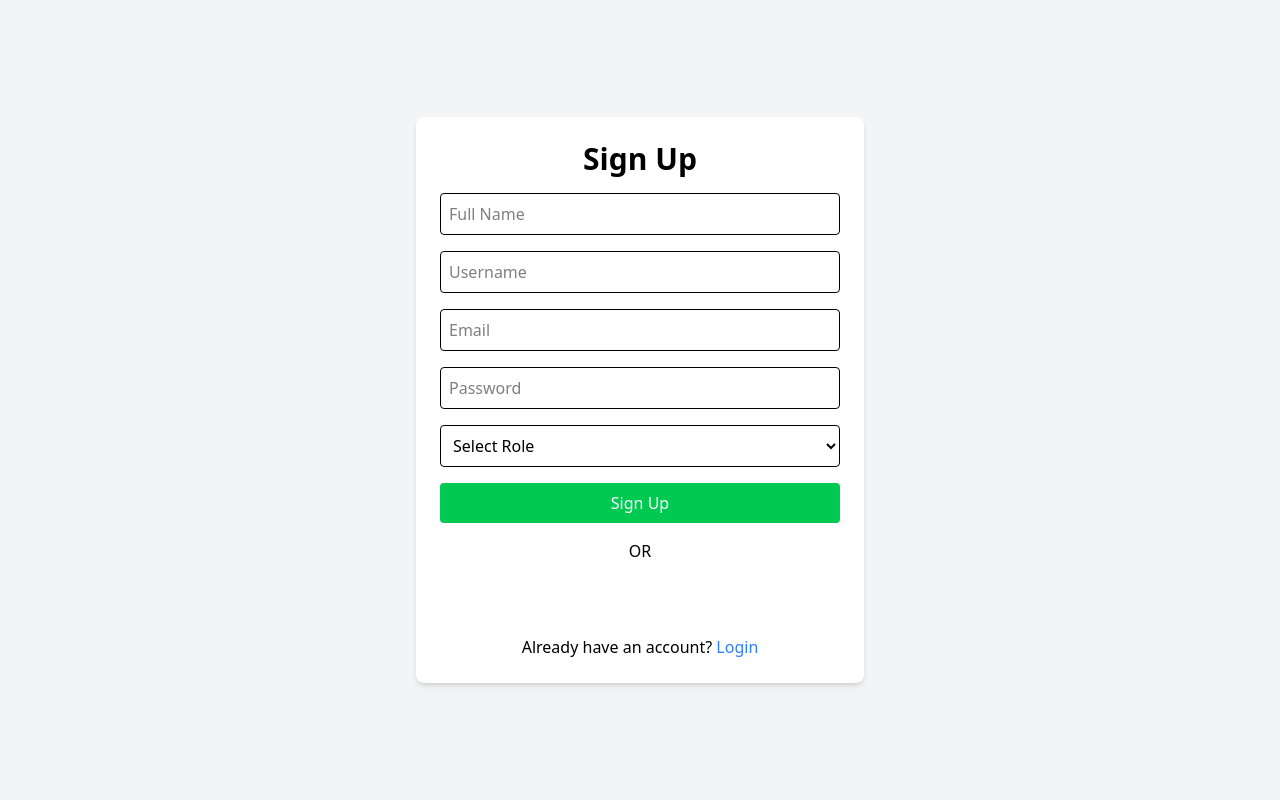
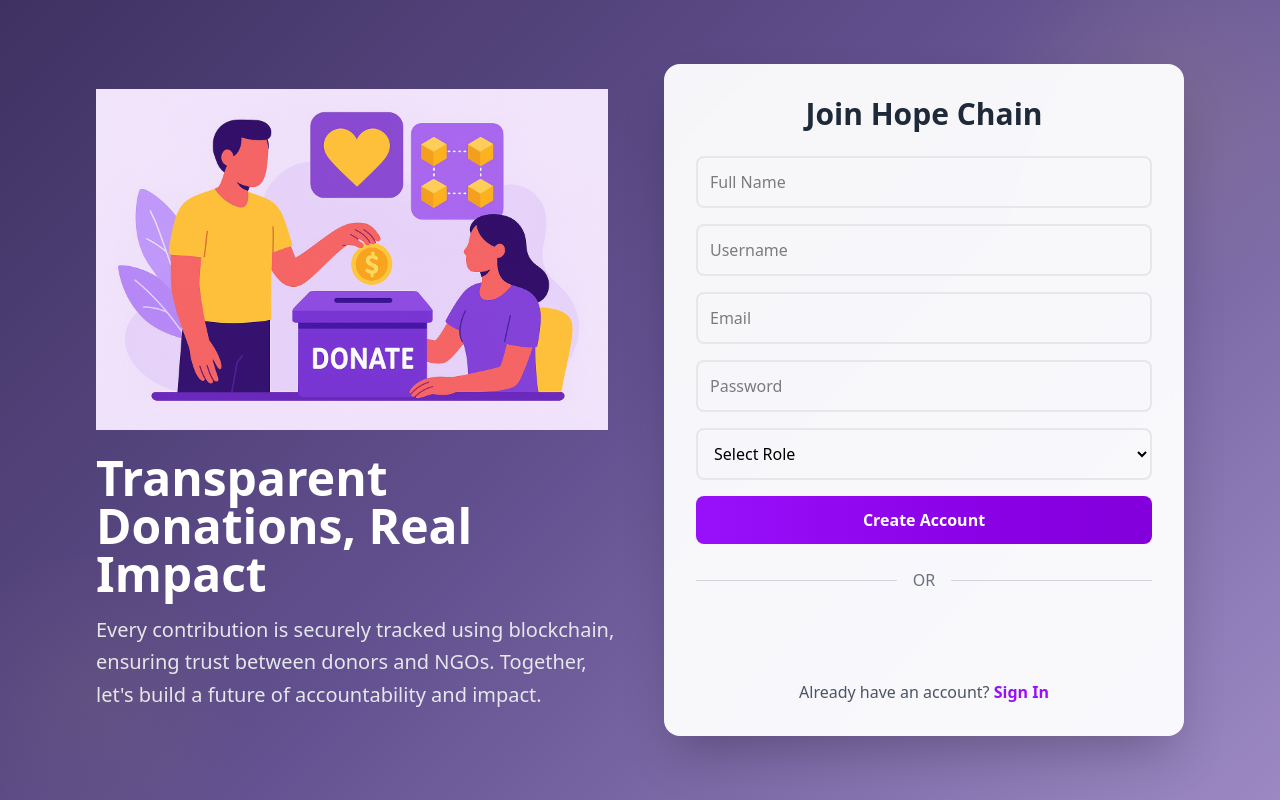
Before and after one commit to saibhagat2004/Donation-System, a React (Vite) app in the folder frontend/: page /signup in a window 1280 px wide. Built offline with nearby package versions, Linux system fonts and the light colour scheme; no server answers.

Commit message:
Login and signup page UI added

```diff
--- a/frontend/src/pages/auth/SignUpPage.jsx
+++ b/frontend/src/pages/auth/SignUpPage.jsx
@@ -61,43 +61,132 @@ const SignUpPage = () => {
     };
     signupMutation.mutate(googleUser);
   };
+
   return (
-    <div className="flex flex-col items-center justify-center min-h-screen bg-gray-100 p-4">
-      <div className="w-full max-w-md bg-white p-6 rounded-lg shadow-md">
-        <h1 className="text-3xl font-bold text-center mb-4">Sign Up</h1>
+    <div
+      className="min-h-screen flex items-center justify-center relative overflow-hidden"
+      style={{
+        background: 'linear-gradient(135deg, rgba(42, 27, 80, 0.9) 0%, rgba(60, 38, 117, 0.8) 50%, rgba(114, 87, 171, 0.7) 100%)'
+      }}
+    >
+      {/* Yellow accent circles */}
+      <div
+        className="absolute top-0 right-0 w-96 h-96 rounded-full opacity-20"
+        style={{
+          background: 'radial-gradient(circle, rgba(253, 224, 71, 0.4) 0%, transparent 70%)',
+          transform: 'translate(20%, -20%)'
+        }}
+      ></div>
+      <div
+        className="absolute bottom-0 left-0 w-80 h-80 rounded-full opacity-15"
+        style={{
+          background: 'radial-gradient(circle, rgba(253, 224, 71, 0.3) 0%, transparent 70%)',
+          transform: 'translate(-20%, 20%)'
+        }}
+      ></div>
+
+      <div className="w-full max-w-6xl mx-auto p-8 grid md:grid-cols-2 gap-12 items-center">
+        {/* Left side - Auth Banner and Content */}
+        <div className="text-white space-y-6">
+          <div className="flex justify-center md:justify-start">
+            <img
+              src="/Auth Banner.png"
+              alt="Auth Banner"
+              className="w-full max-w-lg h-auto object-contain"
+            />
+          </div>
+
+          <div className="text-center md:text-left">
+            <h1 className="text-4xl md:text-5xl font-bold mb-4 text-white">
+              Transparent Donations, Real Impact
+            </h1>
+            <p className="text-lg md:text-xl text-gray-200 leading-relaxed">
+              Every contribution is securely tracked using blockchain, ensuring trust between donors and NGOs. Together, let's build a future of accountability and impact.
+            </p>
+          </div>
+        </div>
+
+        {/* Right side - SignUp Form */}
+        <div className="bg-white/95 backdrop-blur-sm p-8 rounded-2xl shadow-2xl">
+          <h2 className="text-3xl font-bold text-center mb-6 text-gray-800">Join Hope Chain</h2>
 
           <form onSubmit={handleSubmit} className="space-y-4">
-          <input type="text" name="fullName" placeholder="Full Name" value={formData.fullName} onChange={handleInputChange} className="w-full p-2 border rounded" required />
-          <input type="text" name="username" placeholder="Username" value={formData.username} onChange={handleInputChange} className="w-full p-2 border rounded" required />
-          <input type="email" name="email" placeholder="Email" value={formData.email} onChange={handleInputChange} className="w-full p-2 border rounded" required />
-          <input type="password" name="password" placeholder="Password" value={formData.password} onChange={handleInputChange} className="w-full p-2 border rounded" required />
+            <input
+              type="text"
+              name="fullName"
+              placeholder="Full Name"
+              value={formData.fullName}
+              onChange={handleInputChange}
+              className="w-full p-3 border-2 border-gray-200 rounded-lg focus:border-purple-500 focus:outline-none transition-colors"
+              required
+            />
+            <input
+              type="text"
+              name="username"
+              placeholder="Username"
+              value={formData.username}
+              onChange={handleInputChange}
+              className="w-full p-3 border-2 border-gray-200 rounded-lg focus:border-purple-500 focus:outline-none transition-colors"
+              required
+            />
+            <input
+              type="email"
+              name="email"
+              placeholder="Email"
+              value={formData.email}
+              onChange={handleInputChange}
+              className="w-full p-3 border-2 border-gray-200 rounded-lg focus:border-purple-500 focus:outline-none transition-colors"
+              required
+            />
+            <input
+              type="password"
+              name="password"
+              placeholder="Password"
+              value={formData.password}
+              onChange={handleInputChange}
+              className="w-full p-3 border-2 border-gray-200 rounded-lg focus:border-purple-500 focus:outline-none transition-colors"
+              required
+            />
             <select
               name="role"
               value={formData.role}
               onChange={handleInputChange}
-              className="w-full p-2 border rounded"
+              className="w-full p-3 border-2 border-gray-200 rounded-lg focus:border-purple-500 focus:outline-none transition-colors"
               required
             >
               <option value="" disabled>Select Role</option>
               <option value="Donor">Donor</option>
               <option value="NGO">NGO</option>
             </select>
-            <button type="submit" className="w-full bg-green-500 text-white p-2 rounded hover:bg-green-600">Sign Up</button>
-
+            <button
+              type="submit"
+              className="w-full bg-gradient-to-r from-purple-600 to-purple-700 text-white p-3 rounded-lg hover:from-purple-700 hover:to-purple-800 transition-all duration-200 font-semibold"
+              disabled={signupMutation.isPending}
+            >
+              {signupMutation.isPending ? "Creating Account..." : "Create Account"}
+            </button>
           </form>
 
-        <div className="my-4 text-center">OR</div>
+          <div className="my-6 flex items-center">
+            <div className="flex-1 h-px bg-gray-300"></div>
+            <span className="px-4 text-gray-500 font-medium">OR</span>
+            <div className="flex-1 h-px bg-gray-300"></div>
+          </div>
 
-       <div className="flex justify-center">
+          <div className="flex justify-center mb-4">
             <GoogleLogin
               onSuccess={handleGoogleSuccess}
               onError={() => toast.error("Google login failed")}
             />
           </div>
-        <p className="text-center mt-4">
-          Already have an account?
-          <Link to="/login" className="text-blue-500 hover:underline"> Login</Link>
+
+          <p className="text-center mt-6 text-gray-600">
+            Already have an account?{" "}
+            <Link to="/login" className="text-purple-600 hover:text-purple-700 font-semibold hover:underline">
+              Sign In
+            </Link>
           </p>
+        </div>
       </div>
     </div>
   );
--- a/frontend/src/pages/auth/login.jsx
+++ b/frontend/src/pages/auth/login.jsx
@@ -58,9 +58,54 @@ const LoginPage = ({ onGuestLogin }) => {
   };
 
   return (
-    <div className="flex flex-col items-center justify-center min-h-screen bg-gray-100 p-4">
-      <div className="w-full max-w-md bg-white p-6 rounded-lg shadow-md">
-        <h1 className="text-3xl font-bold text-center mb-4">Login</h1>
+    <div
+      className="min-h-screen flex items-center justify-center relative overflow-hidden"
+      style={{
+        background: 'linear-gradient(135deg, rgba(42, 27, 80, 0.9) 0%, rgba(60, 38, 117, 0.8) 50%, rgba(114, 87, 171, 0.7) 100%)'
+      }}
+    >
+      {/* Yellow accent circles */}
+      <div
+        className="absolute top-0 right-0 w-96 h-96 rounded-full opacity-20"
+        style={{
+          background: 'radial-gradient(circle, rgba(253, 224, 71, 0.4) 0%, transparent 70%)',
+          transform: 'translate(20%, -20%)'
+        }}
+      ></div>
+      <div
+        className="absolute bottom-0 left-0 w-80 h-80 rounded-full opacity-15"
+        style={{
+          background: 'radial-gradient(circle, rgba(253, 224, 71, 0.3) 0%, transparent 70%)',
+          transform: 'translate(-20%, 20%)'
+        }}
+      ></div>
+
+      <div className="w-full max-w-6xl mx-auto p-8 grid md:grid-cols-2 gap-12 items-center">
+        {/* Left side - Auth Banner and Content */}
+        <div className="text-white space-y-6">
+          <div className="flex justify-center md:justify-start">
+            <img
+              src="/Auth Banner.png"
+              alt="Auth Banner"
+              className="w-full max-w-lg h-auto object-contain"
+            />
+          </div>
+
+          <div className="text-center md:text-left">
+            <h1 className="text-4xl md:text-5xl font-bold mb-4 text-white">
+              Transparent Donations, Real Impact
+            </h1>
+            <p className="text-lg md:text-xl text-gray-200 leading-relaxed">
+              Every contribution is securely tracked using blockchain, ensuring trust between donors and NGOs. Together, let's build a future of accountability and impact.
+            </p>
+          </div>
+        </div>
+
+        {/* Right side - Login Form */}
+
+        <div className="bg-white/95 backdrop-blur-sm p-8 rounded-2xl shadow-2xl">
+
+          <h2 className="text-3xl font-bold text-center mb-6 text-gray-800">Welcome Back</h2>
 
           <form onSubmit={handleSubmit} className="space-y-4">
             <input
@@ -69,7 +114,7 @@ const LoginPage = ({ onGuestLogin }) => {
               placeholder="Email"
               value={formData.email}
               onChange={handleInputChange}
-            className="w-full p-2 border rounded"
+              className="w-full p-3 border-2 border-gray-200 rounded-lg focus:border-purple-500 focus:outline-none transition-colors"
               required
             />
             <input
@@ -78,35 +123,45 @@ const LoginPage = ({ onGuestLogin }) => {
               placeholder="Password"
               value={formData.password}
               onChange={handleInputChange}
-            className="w-full p-2 border rounded"
+              className="w-full p-3 border-2 border-gray-200 rounded-lg focus:border-purple-500 focus:outline-none transition-colors"
               required
             />
             <button
               type="submit"
-            className="w-full bg-blue-500 text-white p-2 rounded hover:bg-blue-600"
+              className="w-full bg-gradient-to-r from-purple-600 to-purple-700 text-white p-3 rounded-lg hover:from-purple-700 hover:to-purple-800 transition-all duration-200 font-semibold"
+              disabled={loginMutation.isPending}
             >
-            Login
+              {loginMutation.isPending ? "Signing In..." : "Sign In"}
             </button>
           </form>
 
-        <div className="my-4 text-center">OR</div>
-        <div className="flex justify-center">
+          <div className="my-6 flex items-center">
+            <div className="flex-1 h-px bg-gray-300"></div>
+            <span className="px-4 text-gray-500 font-medium">OR</span>
+            <div className="flex-1 h-px bg-gray-300"></div>
+          </div>
+
+          <div className="flex justify-center mb-4">
             <GoogleLogin
               onSuccess={handleGoogleSuccess}
               onError={() => toast.error("Google login failed")}
             />
           </div>
+
           <button
             onClick={onGuestLogin}
-          className="w-full mt-4 bg-gray-500 text-white p-2 rounded hover:bg-gray-600"
+            className="w-full bg-gradient-to-r from-yellow-400 to-yellow-500 text-gray-800 p-3 rounded-lg hover:from-yellow-500 hover:to-yellow-600 transition-all duration-200 font-semibold"
           >
-          Login as Guest
+            Continue as Guest
           </button>
 
-        <p className="text-center mt-4">
-          Don't have an account?
-          <Link to="/signup" className="text-blue-500 hover:underline"> Sign up</Link>
+          <p className="text-center mt-6 text-gray-600">
+            Don't have an account?{" "}
+            <Link to="/signup" className="text-purple-600 hover:text-purple-700 font-semibold hover:underline">
+              Sign up
+            </Link>
           </p>
+        </div>
       </div>
     </div>
   );
```
Also changed, not shown: frontend/public/Auth Banner.png (added). Lines whose indentation alone changed are shown as unchanged.
